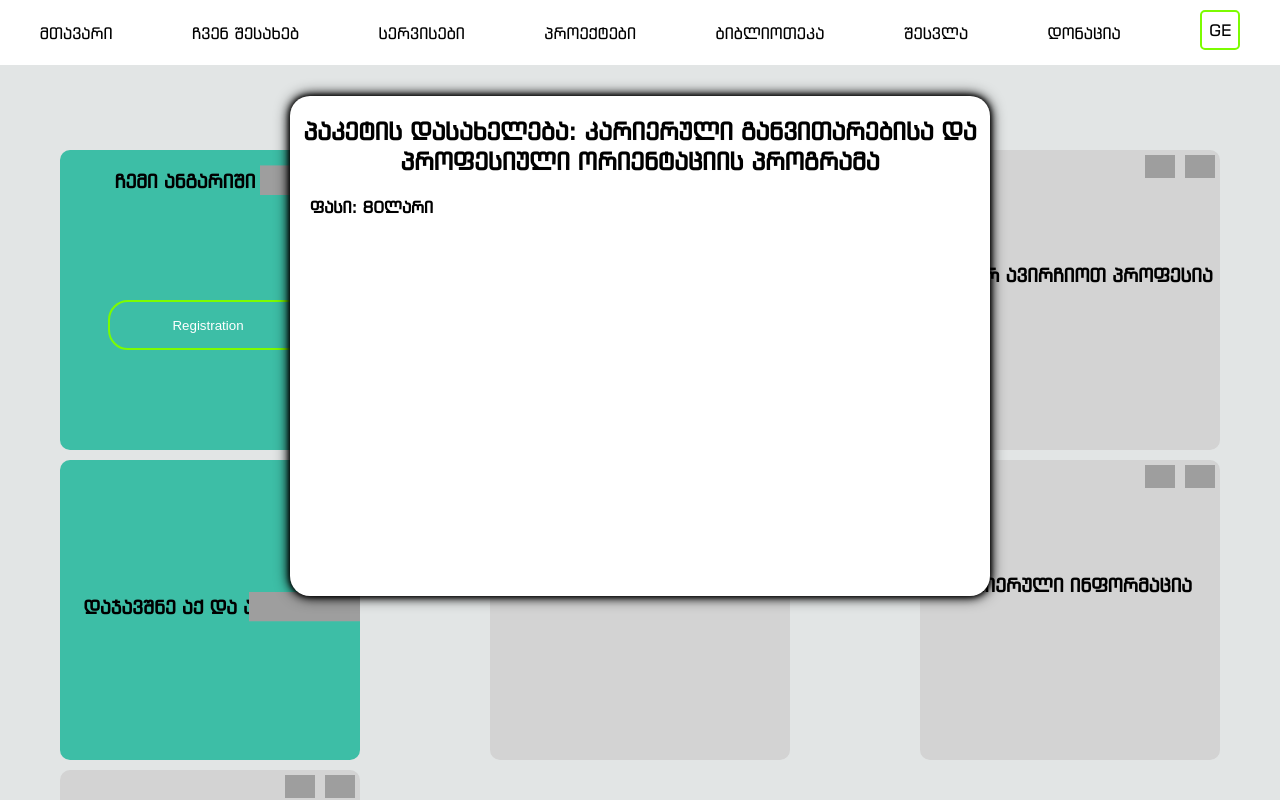
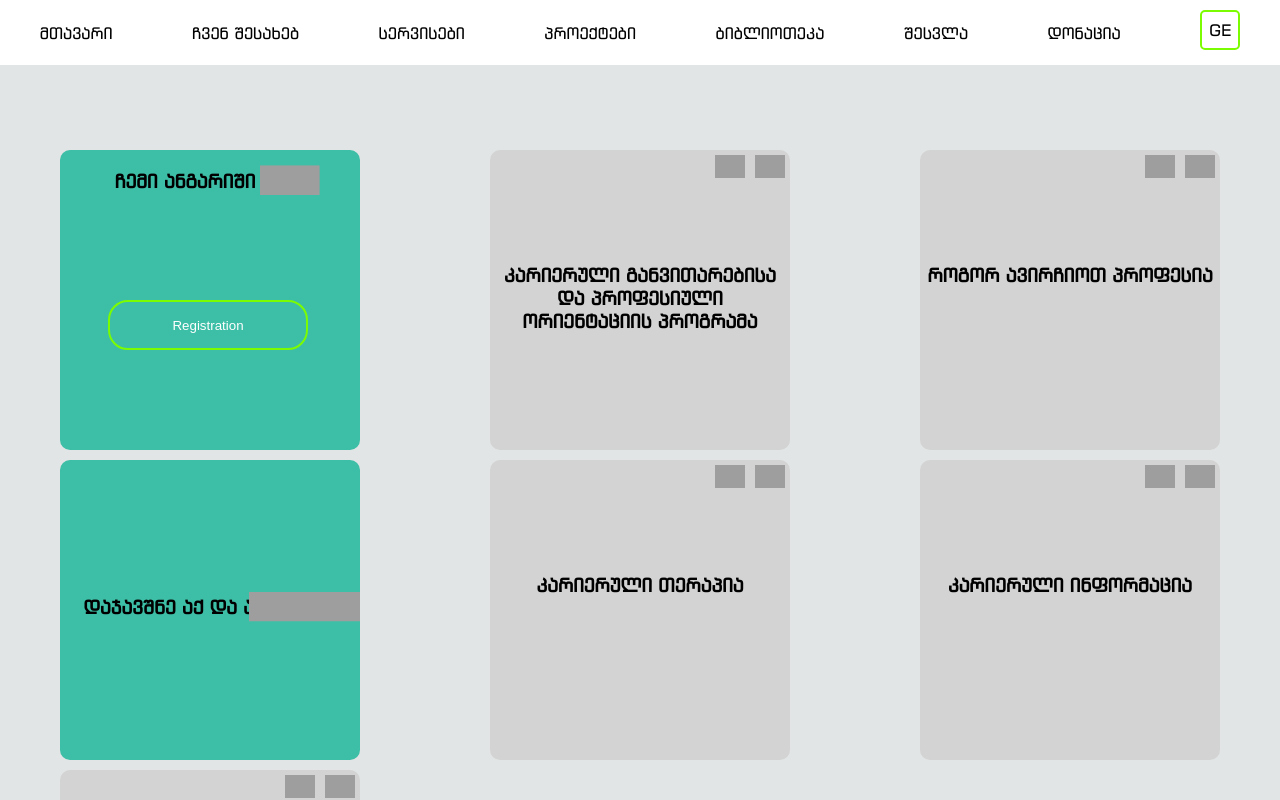
Before and after one commit to GiorgiGochitidze/testing, a React (Create React App) app: page /Service in a window 1280 px wide. Shown: the top 800 px of the page. Built offline with nearby package versions, Linux system fonts and the light colour scheme; grey boxes are pictures that could not be loaded; a web font is replaced by a local one.

Commit message:
modified:   src/servises/ServiseContent.js

```diff
--- a/src/servises/ServiseContent.js
+++ b/src/servises/ServiseContent.js
@@ -4,7 +4,7 @@ import { useState } from "react";
 
 const ServiseContent = () => {
 
-    const [buywindow, setBuywindow] = useState(true)
+    const [buywindow, setBuywindow] = useState(false)
 
     const [blurback, setBlurback] = useState(false)
     const [blurback1, setBlurback1] = useState(false)
```
